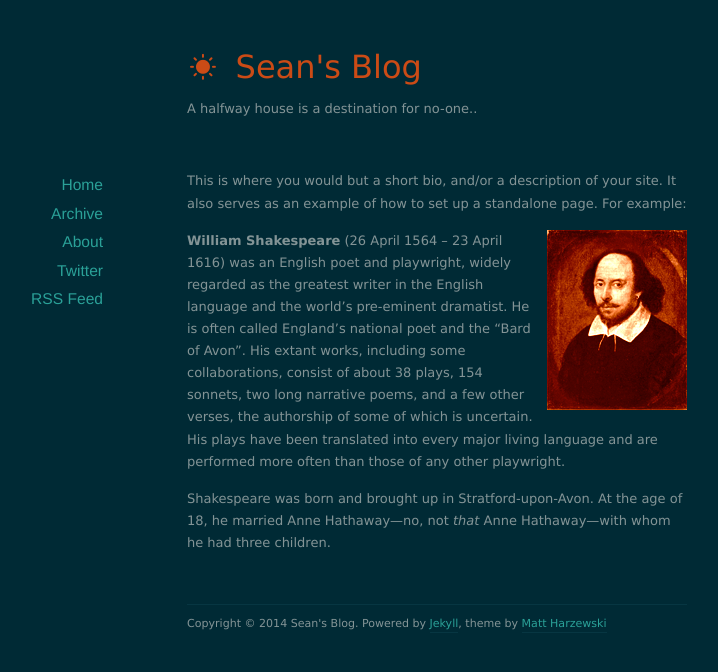
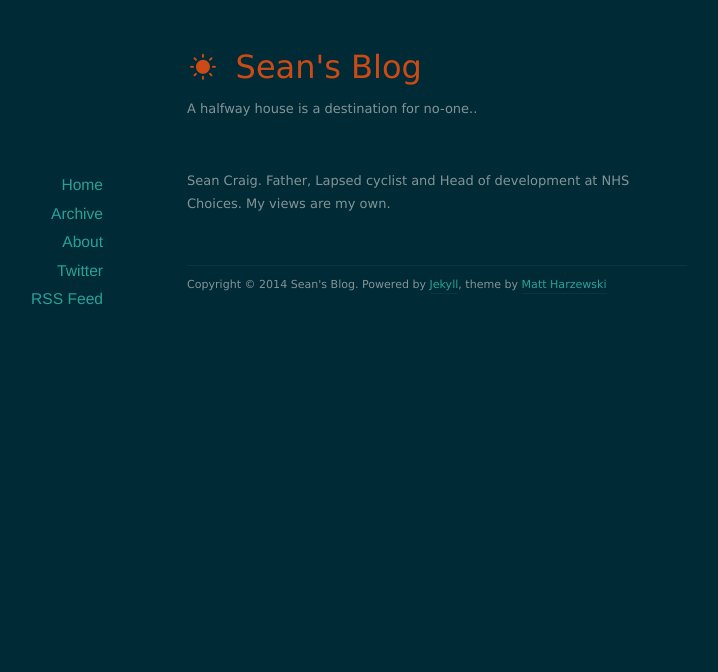
Before and after one commit to SeanCraig/seancraig.github.io, a Jekyll site: the page built from about/index.markdown, in a window 1280 px wide. Shown: the top 672 px of the page, without its empty margins (203-921 px from the left). Built offline with Jekyll 4.4.1, drawn with Linux system fonts in a browser that asks for light colours; nearby versions of some CDN libraries.

Commit message:
changed twiiter and bio

```diff
--- a/_layouts/default.html
+++ b/_layouts/default.html
@@ -36,7 +36,7 @@
           <li><a href="/">Home</a></li>
           <li><a href="/archives">Archive</a></li>
           <li><a href="/about">About</a></li>
-          <li><a href="http://twitter.com/redwall_hp">Twitter</a></li>
+          <li><a href="http://twitter.com/grim__fandango">Twitter</a></li>
           <li><a href="/feed.xml">RSS Feed</a></li>
         </ul>
       </nav>
--- a/about/index.markdown
+++ b/about/index.markdown
@@ -3,9 +3,4 @@ layout: default
 title: About
 ---
 
-This is where you would but a short bio, and/or a description of your site. It also serves as an example of how to set up a standalone page. For example:
-
-<img src="/images/shakespeare.png" class="right" />
-**William Shakespeare** (26 April 1564 – 23 April 1616) was an English poet and playwright, widely regarded as the greatest writer in the English language and the world's pre-eminent dramatist. He is often called England's national poet and the "Bard of Avon". His extant works, including some collaborations, consist of about 38 plays, 154 sonnets, two long narrative poems, and a few other verses, the authorship of some of which is uncertain. His plays have been translated into every major living language and are performed more often than those of any other playwright.
-
-Shakespeare was born and brought up in Stratford-upon-Avon. At the age of 18, he married Anne Hathaway—no, not *that* Anne Hathaway—with whom he had three children.
+Sean Craig. Father, Lapsed cyclist and Head of development at NHS Choices. My views are my own.
```
